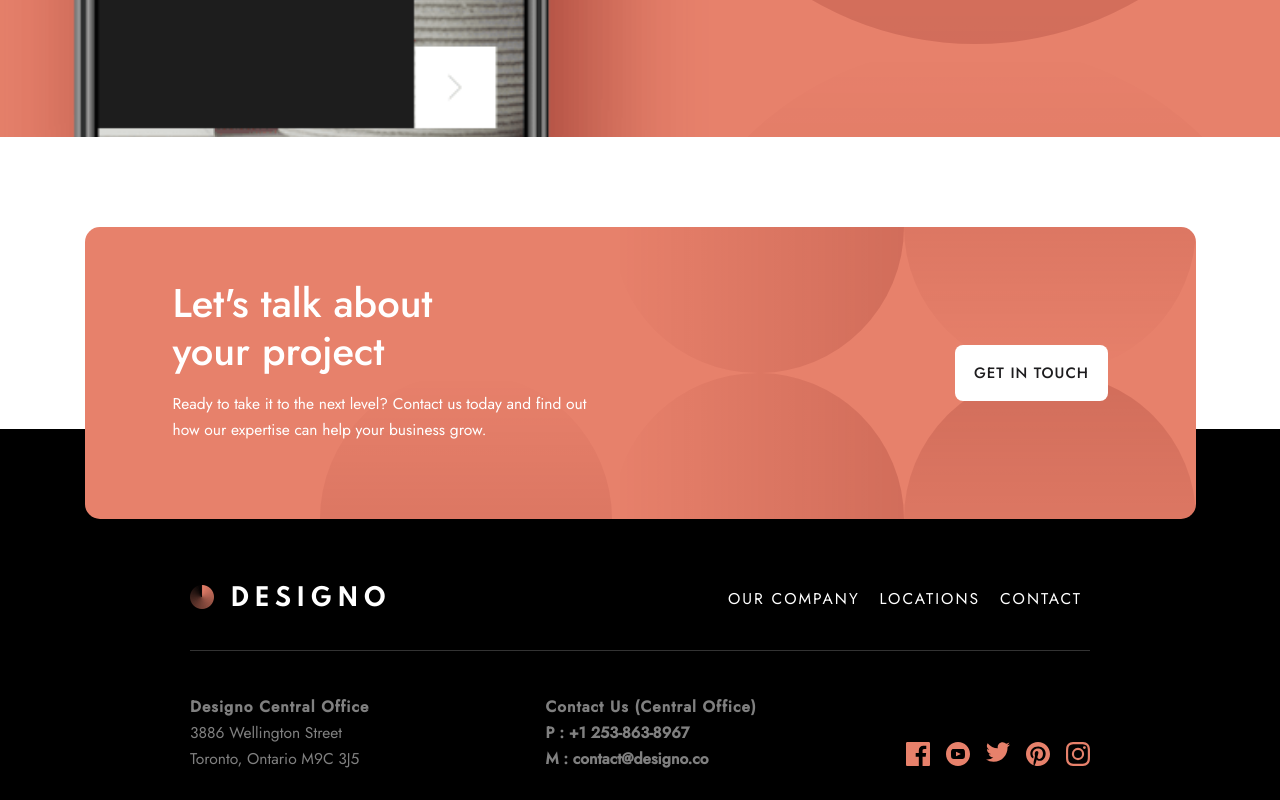
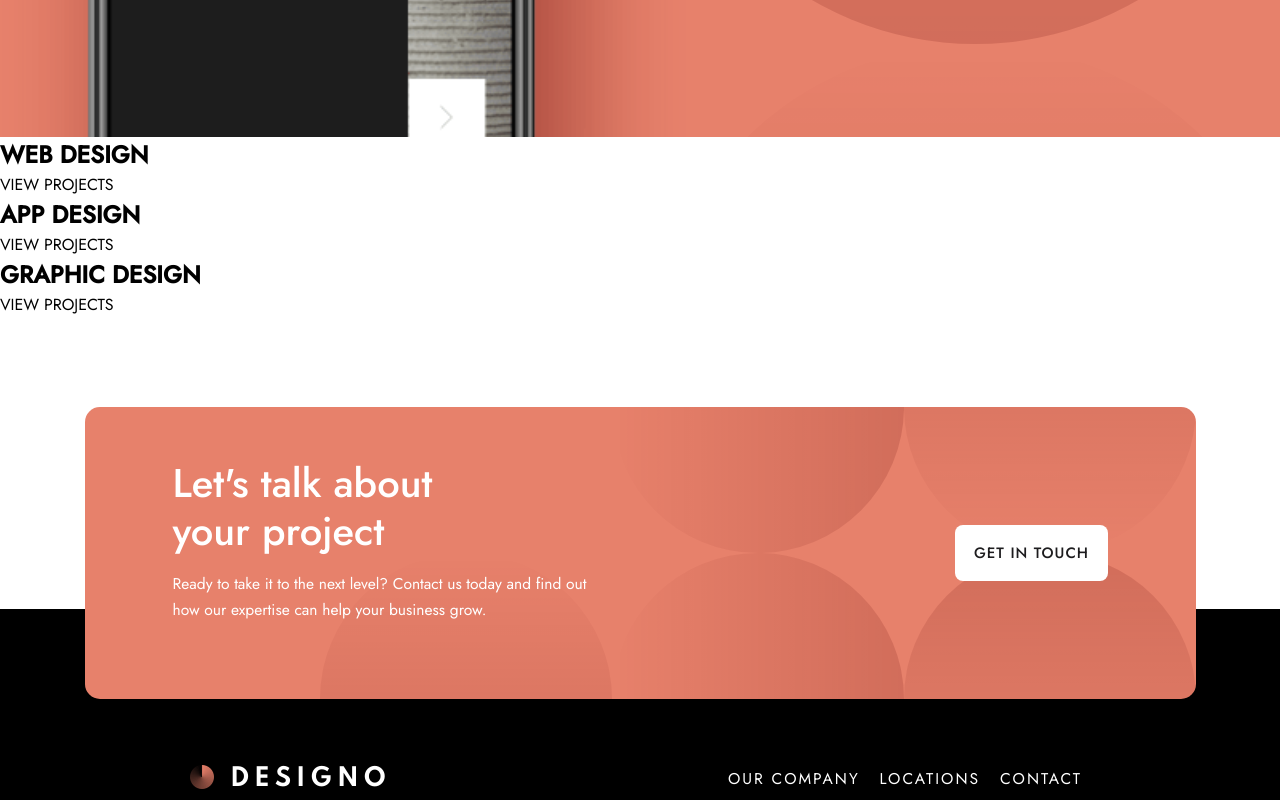
Before and after one commit to MorganBare/Designo-Multi-Page-Website, a React (Create React App) app: page / in a window 1280 px wide. Shown: the part 860-1660 px from the top of the page. Built offline with nearby package versions, Linux system fonts and the light colour scheme.

Commit message:
Starting to set up the project cards on the home page

```diff
--- a/src/components/heros/home/HeroHome.styled.js
+++ b/src/components/heros/home/HeroHome.styled.js
@@ -1,6 +1,4 @@
 import styled from "styled-components";
-
-import HeroPhoneSrc from '../../../assets/home/desktop/image-hero-phone.png'
 
 import herobg from '../../../assets/shared/mobile/bg-pattern-design-pages-intro-mobile.svg'
 
@@ -43,4 +41,9 @@ export const HeroPhoneImg = styled.img`
     backface-visibility: hidden;
     transform: scale(1.7);
 
+    @media screen and (min-width:399px) {
+        bottom: -27%;
+        transform: scale(1.6);
+    }
+
 `;
--- a/src/components/index.js
+++ b/src/components/index.js
@@ -3,5 +3,6 @@ import Footer from "./footers/Footer";
 import FooterContact from "./footers/FooterContact";
 import MobileNavigation from "./navigation/MobileNavigation";
 import HeroHome from "./heros/home/HeroHome";
+import ProjectLinks from "./projects/projectLinks/ProjectLinks";
 
-export { Navigation, Footer, FooterContact, MobileNavigation, HeroHome };
+export { Navigation, Footer, FooterContact, MobileNavigation, HeroHome, ProjectLinks };
--- /dev/null
+++ b/src/components/projects/projectLinks/ProjectLinks.jsx
@@ -0,0 +1,25 @@
+import React from 'react'
+
+import {
+    ProjectLinksContainer,
+    ProjectSquare } from './ProjectLinks.styled'
+
+export default function ProjectLinks() {
+  return (
+    <ProjectLinksContainer>
+        <ProjectSquare>
+            <h2>WEB DESIGN</h2>
+            <p>VIEW PROJECTS</p>
+        </ProjectSquare>
+        <ProjectSquare>
+            <h2>APP DESIGN</h2>
+            <p>VIEW PROJECTS</p>
+        </ProjectSquare>
+        <ProjectSquare>
+            <h2>GRAPHIC DESIGN</h2>
+            <p>VIEW PROJECTS</p>
+        </ProjectSquare>
+
+    </ProjectLinksContainer>
+  )
+}
--- /dev/null
+++ b/src/components/projects/projectLinks/ProjectLinks.styled.js
@@ -0,0 +1,9 @@
+import styled from "styled-components";
+
+export const ProjectLinksContainer = styled.div`
+
+`;
+
+export const ProjectSquare = styled.div`
+
+`;
--- a/src/pages/Home.jsx
+++ b/src/pages/Home.jsx
@@ -1,10 +1,13 @@
 import React from 'react'
 
-import { HeroHome } from '../components'
+import { HeroHome, ProjectLinks } from '../components'
 
 function Home() {
   return (
-    <HeroHome/>
+    <>
+      <HeroHome/>
+      <ProjectLinks/>
+    </>
   )
 }
 
--- a/src/styles/theme.js
+++ b/src/styles/theme.js
@@ -9,7 +9,7 @@ export const theme = {
         darkGrey: '#333136',
         lightGrey: '#F1F3F5',
         opac: 'rgba(255,255,255, 0.5)',
-        opacGrey: 'rgba(51, 49, 54,0.5)'
+        opacGrey: 'rgba(51, 49, 54, 0.5)'
     },
 
     fontWeight: {
```
